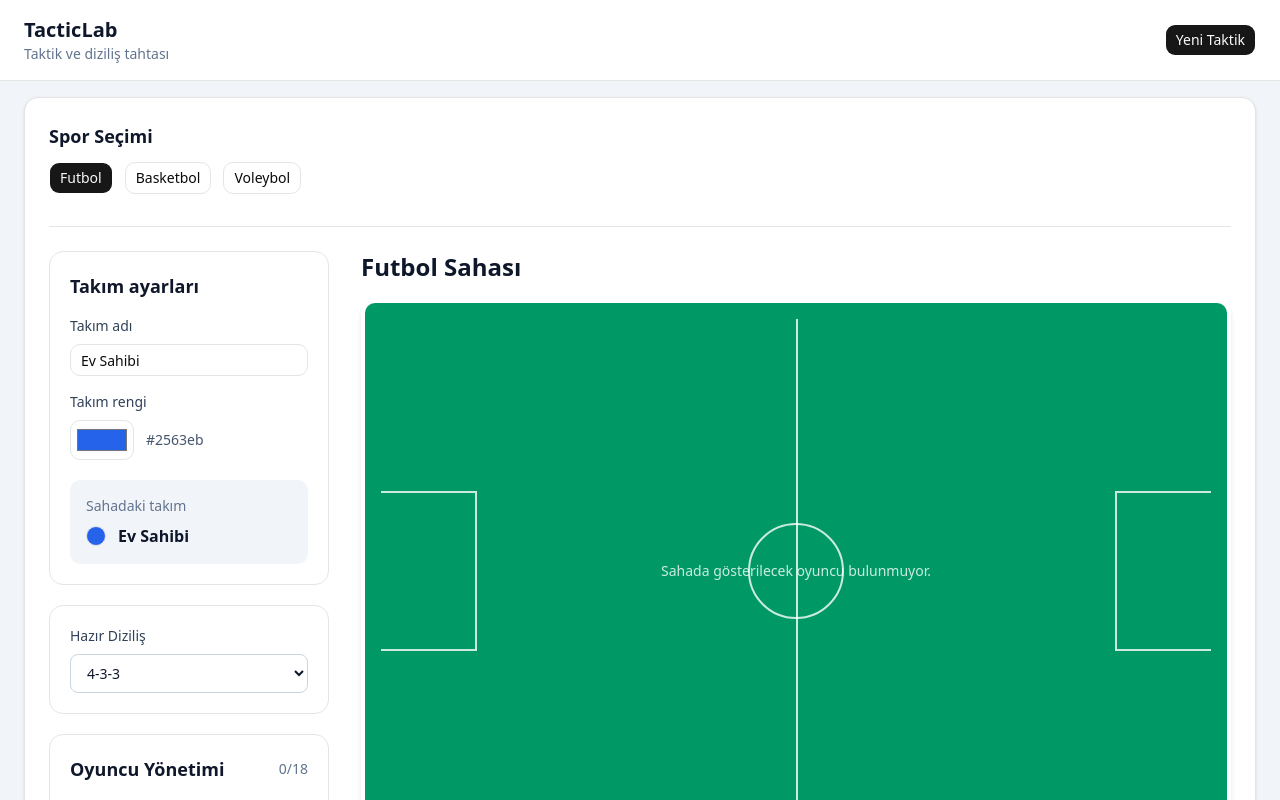
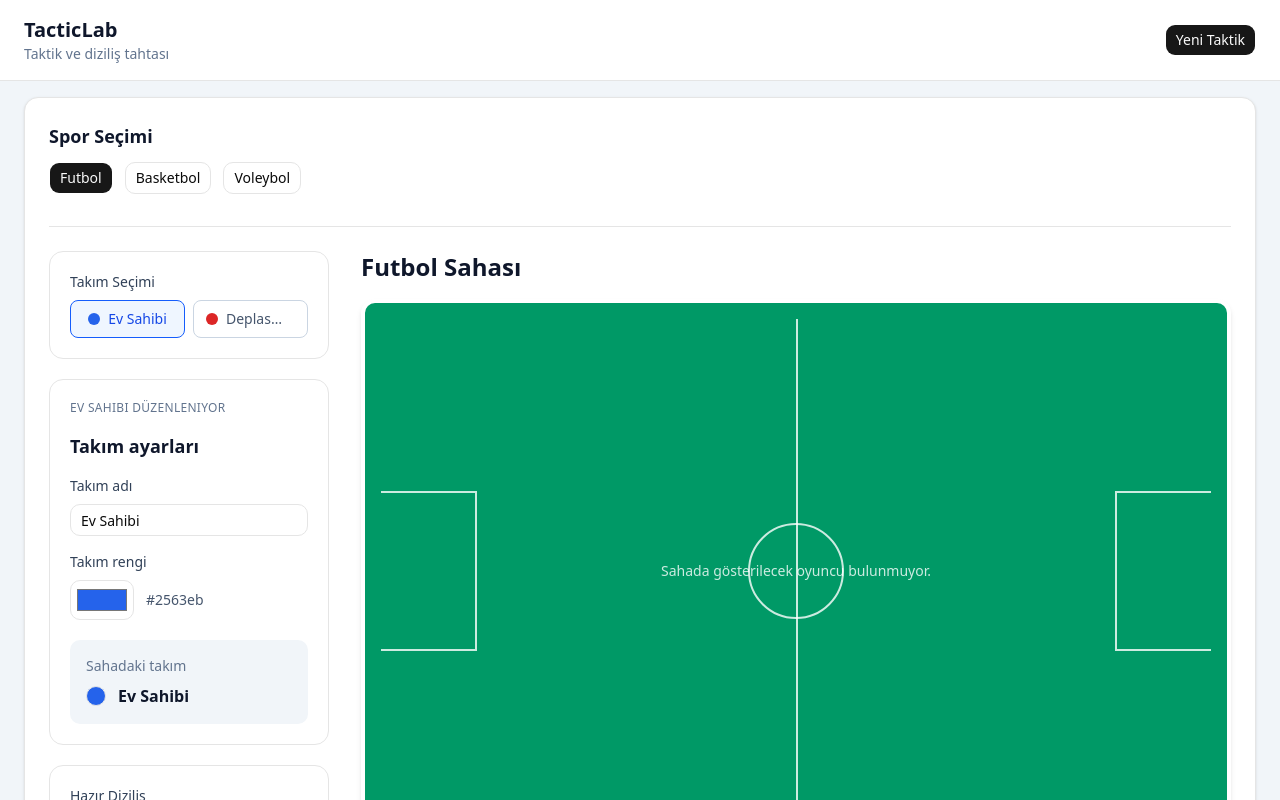
Before and after one commit to ibrbsmc/TacticLab, a React (Vite) app: page / in a window 1280 px wide. Shown: the top 800 px of the page. Built offline with nearby package versions, Linux system fonts and the light colour scheme.

Commit message:
feat: add home and away team management

```diff
--- a/src/App.jsx
+++ b/src/App.jsx
@@ -4,30 +4,79 @@ import FormationSelector from "@/components/tactics/FormationSelector";
 import PlayerManager from "@/components/tactics/PlayerManager";
 import SportField from "@/components/tactics/SportField";
 import SportSelector from "@/components/tactics/SportSelector";
+import TeamSelector from "@/components/tactics/TeamSelector";
 import TeamSettings from "@/components/tactics/TeamSettings";
 import { defaultFormationsBySport, formationsBySport } from "@/data/formations";
 
 function App() {
   const [selectedSport, setSelectedSport] = useState("football");
-  const [teamName, setTeamName] = useState("Ev Sahibi");
-  const [teamColor, setTeamColor] = useState("#2563eb");
+  const [selectedTeamId, setSelectedTeamId] = useState("home");
+
+  const [teams, setTeams] = useState({
+    home: {
+      id: "home",
+      name: "Ev Sahibi",
+      color: "#2563eb",
+    },
+    away: {
+      id: "away",
+      name: "Deplasman",
+      color: "#dc2626",
+    },
+  });
+
   const [players, setPlayers] = useState([]);
-  const [selectedFormations, setSelectedFormations] = useState(
-    defaultFormationsBySport,
+
+  const [selectedFormations, setSelectedFormations] = useState({
+    home: {
+      ...defaultFormationsBySport,
+    },
+    away: {
+      ...defaultFormationsBySport,
+    },
+  });
+
+  const selectedTeam = teams[selectedTeamId];
+
+  const currentPlayers = players.filter(
+    (player) =>
+      player.sport === selectedSport && player.teamId === selectedTeamId,
   );
 
-  const currentPlayers = players.filter(
-    (player) => player.sport === selectedSport,
-  );
-
-  const selectedFormationId = selectedFormations[selectedSport];
+  const selectedFormationId = selectedFormations[selectedTeamId][selectedSport];
 
   const selectedFormation = formationsBySport[selectedSport].find(
     (formation) => formation.id === selectedFormationId,
   );
 
+  function handleTeamNameChange(teamName) {
+    setTeams((currentTeams) => ({
+      ...currentTeams,
+      [selectedTeamId]: {
+        ...currentTeams[selectedTeamId],
+        name: teamName,
+      },
+    }));
+  }
+
+  function handleTeamColorChange(teamColor) {
+    setTeams((currentTeams) => ({
+      ...currentTeams,
+      [selectedTeamId]: {
+        ...currentTeams[selectedTeamId],
+        color: teamColor,
+      },
+    }));
+  }
+
   function handleAddPlayer(newPlayer) {
-    setPlayers((currentPlayers) => [...currentPlayers, newPlayer]);
+    setPlayers((currentPlayers) => [
+      ...currentPlayers,
+      {
+        ...newPlayer,
+        teamId: selectedTeamId,
+      },
+    ]);
   }
 
   function handleUpdatePlayer(playerId, updatedPlayer) {
@@ -60,7 +109,11 @@ function App() {
       }
 
       return currentPlayers.map((player) => {
-        if (player.sport !== selectedPlayer.sport) {
+        const isSameTeam =
+          player.teamId === selectedPlayer.teamId &&
+          player.sport === selectedPlayer.sport;
+
+        if (!isSameTeam) {
           return player;
         }
 
@@ -97,14 +150,20 @@ function App() {
 
     setSelectedFormations((currentFormations) => ({
       ...currentFormations,
-      [selectedSport]: formationId,
+      [selectedTeamId]: {
+        ...currentFormations[selectedTeamId],
+        [selectedSport]: formationId,
+      },
     }));
 
     setPlayers((currentPlayers) => {
       let playerIndex = 0;
 
       return currentPlayers.map((player) => {
-        if (player.sport !== selectedSport) {
+        const belongsToSelectedTeam =
+          player.sport === selectedSport && player.teamId === selectedTeamId;
+
+        if (!belongsToSelectedTeam) {
           return player;
         }
 
@@ -138,11 +197,23 @@ function App() {
           <div className="mt-8 grid gap-8 border-t pt-6 lg:grid-cols-[280px_1fr]">
             <aside className="space-y-5">
               <div className="rounded-xl border bg-white p-5">
+                <TeamSelector
+                  teams={teams}
+                  selectedTeamId={selectedTeamId}
+                  onTeamChange={setSelectedTeamId}
+                />
+              </div>
+
+              <div className="rounded-xl border bg-white p-5">
+                <p className="mb-4 text-xs font-medium uppercase tracking-wide text-slate-500">
+                  {selectedTeam.name} düzenleniyor
+                </p>
+
                 <TeamSettings
-                  teamName={teamName}
-                  teamColor={teamColor}
-                  onTeamNameChange={setTeamName}
-                  onTeamColorChange={setTeamColor}
+                  teamName={selectedTeam.name}
+                  teamColor={selectedTeam.color}
+                  onTeamNameChange={handleTeamNameChange}
+                  onTeamColorChange={handleTeamColorChange}
                 />
               </div>
 
@@ -155,7 +226,7 @@ function App() {
               </div>
 
               <PlayerManager
-                key={selectedSport}
+                key={`${selectedSport}-${selectedTeamId}`}
                 selectedSport={selectedSport}
                 players={currentPlayers}
                 onAddPlayer={handleAddPlayer}
@@ -169,7 +240,7 @@ function App() {
               selectedSport={selectedSport}
               selectedFormation={selectedFormation}
               players={currentPlayers}
-              teamColor={teamColor}
+              teamColor={selectedTeam.color}
               onMovePlayer={handleMovePlayer}
             />
           </div>
--- /dev/null
+++ b/src/components/tactics/TeamSelector.jsx
@@ -0,0 +1,36 @@
+function TeamSelector({ teams, selectedTeamId, onTeamChange }) {
+  return (
+    <div>
+      <h2 className="text-sm font-medium text-slate-700">Takım Seçimi</h2>
+
+      <div className="mt-2 grid grid-cols-2 gap-2">
+        {Object.values(teams).map((team) => {
+          const isSelected = team.id === selectedTeamId;
+
+          return (
+            <button
+              key={team.id}
+              type="button"
+              onClick={() => onTeamChange(team.id)}
+              aria-pressed={isSelected}
+              className={`flex min-w-0 items-center justify-center gap-2 rounded-md border px-3 py-2 text-sm font-medium ${
+                isSelected
+                  ? "border-blue-600 bg-blue-50 text-blue-700"
+                  : "border-slate-300 bg-white text-slate-600 hover:bg-slate-50"
+              }`}
+            >
+              <span
+                className="h-3 w-3 shrink-0 rounded-full"
+                style={{ backgroundColor: team.color }}
+              />
+
+              <span className="truncate">{team.name}</span>
+            </button>
+          );
+        })}
+      </div>
+    </div>
+  );
+}
+
+export default TeamSelector;
```
